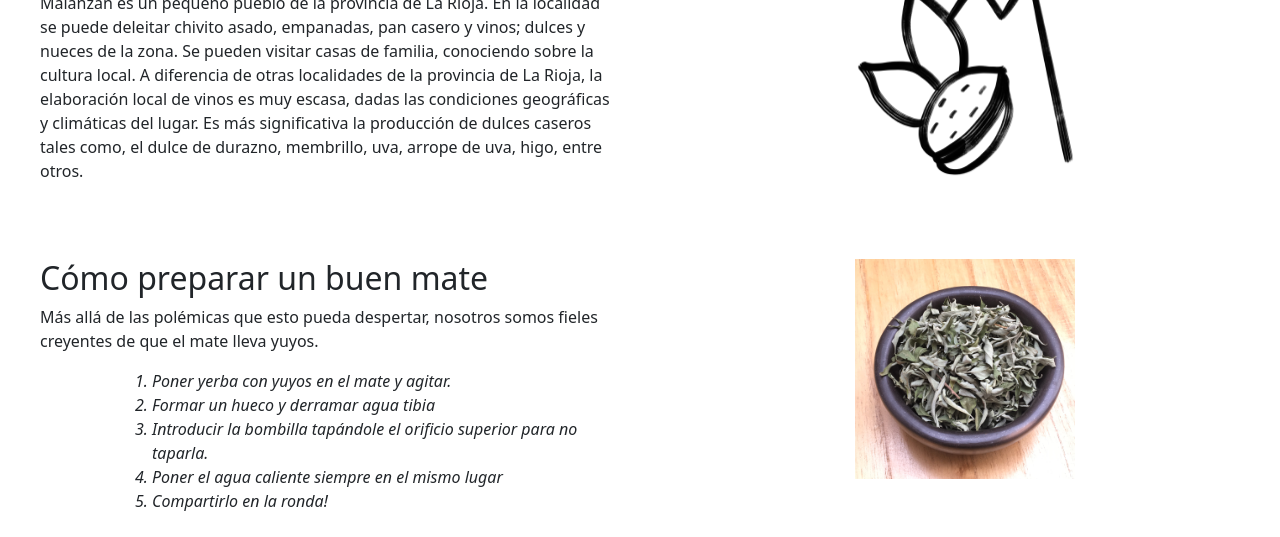
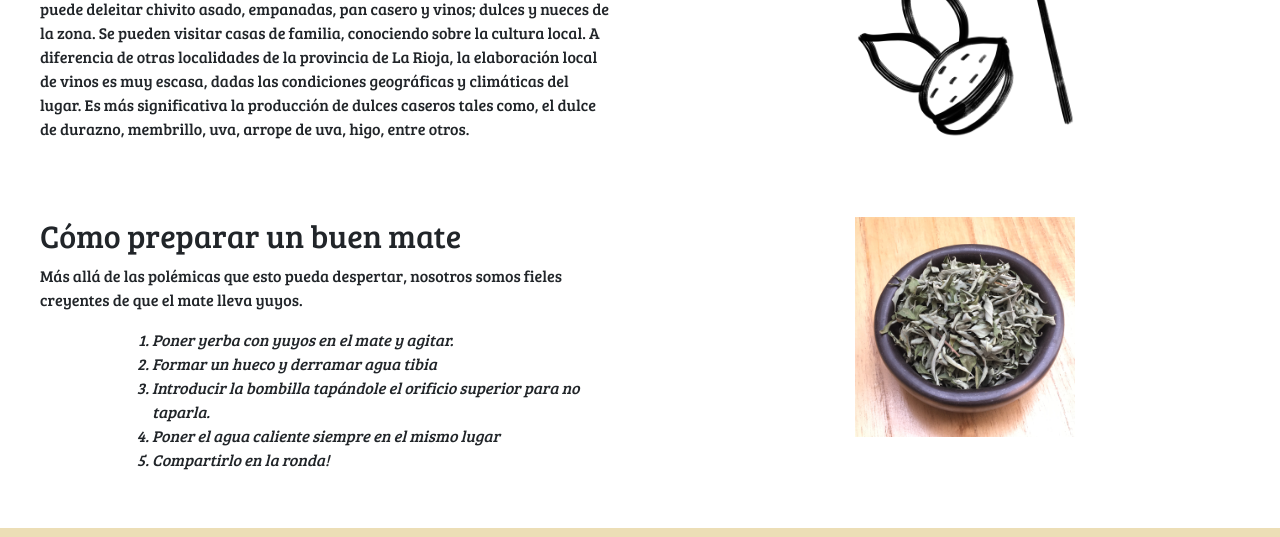
Before and after one commit to fcaldes/Malanzan, a website: page index.html in a window 1280 px wide. Shown: the part 734-1271 px from the top of the page. Drawn offline with nearby package versions, Linux system fonts and the light colour scheme.

Commit message:
Más sass y nueva font

```diff
--- a/index.html
+++ b/index.html
@@ -8,6 +8,10 @@
     <link href="https://cdn.jsdelivr.net/npm/bootstrap@5.2.0/dist/css/bootstrap.min.css" rel="stylesheet" integrity="sha384-gH2yIJqKdNHPEq0n4Mqa/HGKIhSkIHeL5AyhkYV8i59U5AR6csBvApHHNl/vI1Bx" crossorigin="anonymous">
     <!--TITULO-->
     <title>Malanzán Dulces</title>
+    <!--FAMILY-FONT-->
+    <link rel="preconnect" href="https://fonts.googleapis.com">
+    <link rel="preconnect" href="https://fonts.gstatic.com" crossorigin>
+    <link href="https://fonts.googleapis.com/css2?family=Bree+Serif&display=swap" rel="stylesheet">
     <!--CSS PROPIO-->
     <link rel="stylesheet" type="text/css" href=".\css\style.css" media="screen" />
 </head>
--- a/scss/_variables.scss
+++ b/scss/_variables.scss
@@ -1,3 +1,7 @@
 $color-primary: rgb(236, 222, 182);
 $color-secondary: black;
 $color-accent: rgb(197, 188, 165);
+
+$font-size: 16px;
+$font-title: 32px;
+$font-family: 'Bree Serif', serif;
--- a/scss/style.scss
+++ b/scss/style.scss
@@ -3,6 +3,7 @@
 * {
     margin: 0;
     padding: 0;
+    font-family: $font-family;
 }
 
 .img-logo {
@@ -19,19 +20,46 @@
     grid-template-rows: repeat(3, auto);
 }
 
-.articulo-nosotros, .articulo-origen, .articulo-mate {
+.articulo{
+    &-nosotros{
         background: white;
         padding: 20px;
         margin-left: 20px;
         border-radius: 4px;
+    }
+    &-origen{
+        background: white;
+        padding: 20px;
+        margin-left: 20px;
+        border-radius: 4px;
+    }
+    &-mate{
+        background: white;
+        padding: 20px;
+        margin-left: 20px;
+        border-radius: 4px;
+    }
+}
 
-
-}
-.imagen-nosotros, .imagen-origen, .imagen-mate {
+.imagen{
+    &-nosotros{
         background: white;
         padding: 20px;
         display: flex;
         justify-content: center;
+    }
+    &-origen{
+        background: white;
+        padding: 20px;
+        display: flex;
+        justify-content: center;
+    }
+    &-mate{
+        background: white;
+        padding: 20px;
+        display: flex;
+        justify-content: center;
+    }
 }
 
 .contenedor .header {
@@ -339,7 +367,7 @@ button[type="reset"] {
     color: black;
 }
 
-.comrpar {
+.comprar {
     background: white;
     padding: 20px;
     border-radius: 4px;
```
Also changed, not shown: pages/Comocomprar.html (+6 -2 lines), pages/Contacto.html (+4 -0 lines), pages/Nosotros.html (+4 -0 lines), pages/Productos.html (+4 -0 lines), css/style.css. Lines whose indentation alone changed are shown as unchanged.
